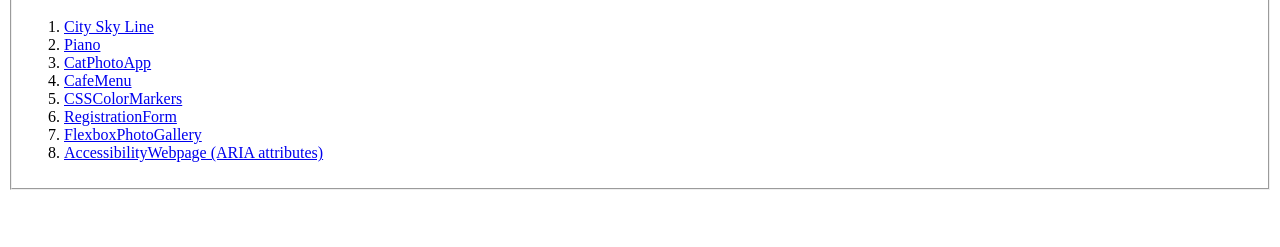
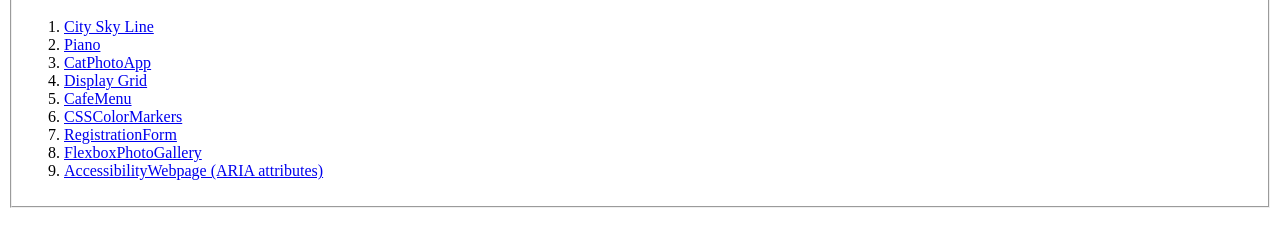
Before and after one commit to sumanghimire79/freeCodeCamp-projects, a plain HTML site: page index.html in a window 1280 px wide. Shown: the part 119-366 px from the top of the page. Drawn offline with Linux system fonts and the light colour scheme.

Commit message:
Added link for DisplayGrid

```diff
--- a/index.html
+++ b/index.html
@@ -29,6 +29,10 @@
           target="_blank">CatPhotoApp</a>
       </li>
       <li>
+        <a href="https://htmlpreview.github.io/?https://github.com/sumanghimire79/freeCodeCamp-projects/blob/main/DisplayGrid/index.html"
+          target="_blank">Display Grid</a>
+      </li>
+      <li>
         <a href="https://htmlpreview.github.io/?https://github.com/sumanghimire79/freeCodeCamp-projects/blob/main/CafeMenu/index.html"
           target="_blank">CafeMenu</a>
       </li>
```
